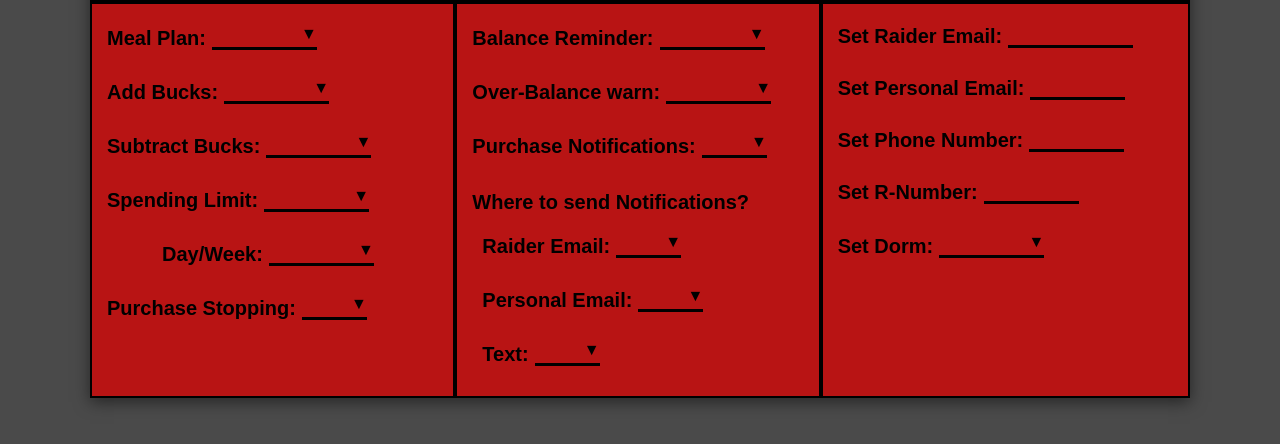
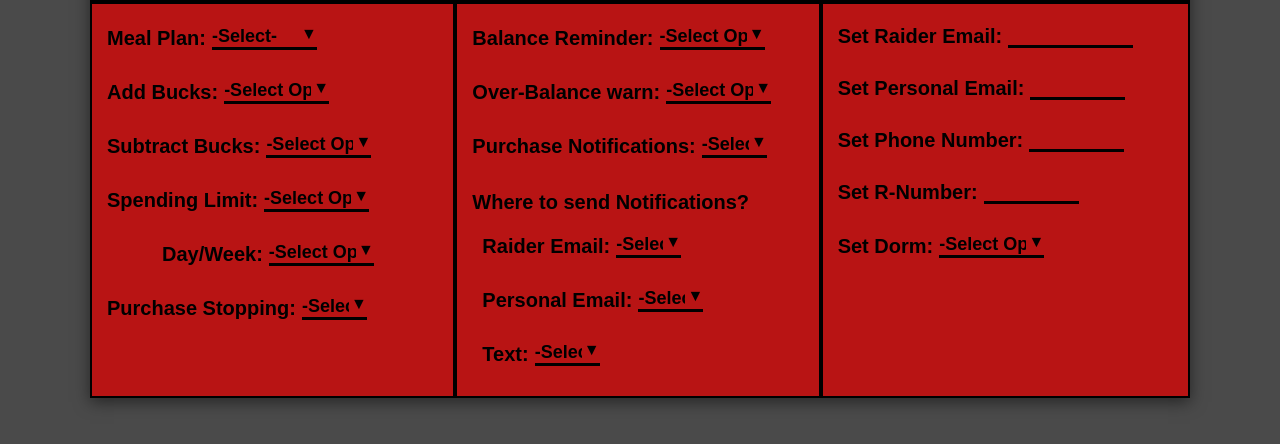
Before and after one commit to Ashie2607/Raider_Bucks_2, a plain HTML site: page settings.html in a window 1280 px wide. Shown: the part 346-790 px from the top of the page. Drawn offline with Linux system fonts and the light colour scheme.

Commit message:
Changed index style name and added more to settings

```diff
--- a/settings.html
+++ b/settings.html
@@ -54,42 +54,71 @@
                     <div class="form-row">
                         <label>Meal Plan:</label>
                         <div class="select-wrapper">
-                            <select><option value=""></option></select>
+                            <select>
+                                <option value="">-Select-</option>
+                                <option value=""> Plan 1</option>
+                                <option value=""> Plan 2</option>
+                                <option value=""> Plan 3</option>
+                            </select>
+
                         </div>
                     </div>
 
                     <div class="form-row">
                         <label>Add Bucks:</label>
                         <div class="select-wrapper">
-                            <select><option value=""></option></select>
+                            <select>
+                                <option value="">-Select Option-</option>
+                                <option value=""> $5</option>
+                                <option value=""> $10</option>
+                                <option value=""> $20</option>
+                            </select>
                         </div>
                     </div>
 
                     <div class="form-row">
                         <label>Subtract Bucks:</label>
                         <div class="select-wrapper">
-                            <select><option value=""></option></select>
+                            <select>
+                                <option value="">-Select Option-</option>
+                                <option value=""> $5</option>
+                                <option value=""> $10</option>
+                                <option value=""> $20</option>
+                            </select>
                         </div>
                     </div>
 
                     <div class="form-row">
                         <label>Spending Limit:</label>
                         <div class="select-wrapper">
-                            <select><option value=""></option></select>
+                            <select>
+                                <option value="">-Select Option-</option>
+                                <option value=""> $50</option>
+                                <option value=""> $100</option>
+                                <option value=""> $200</option>
+                            </select>
                         </div>
                     </div>
 
                     <div class="form-row indented">
                         <label>Day/Week:</label>
                         <div class="select-wrapper">
-                            <select><option value=""></option></select>
+                            <select>
+                                <option value="">-Select Option-</option>
+                                <option value=""> Daily</option>
+                                <option value=""> Weekly</option>
+                            </select>
                         </div>
                     </div>
 
                     <div class="form-row">
                         <label>Purchase Stopping:</label>
                         <div class="select-wrapper short">
-                            <select><option value=""></option></select>
+                            <select>
+                                <option value="">-Select Option-</option>
+                                <option value=""> Yes</option>
+                                <option value=""> No</option>
+                            </select>
                         </div>
                     </div>
                 </div>
@@ -104,21 +133,33 @@
                     <div class="form-row">
                         <label>Balance Reminder:</label>
                         <div class="select-wrapper">
-                            <select><option value=""></option></select>
+                            <select>
+                                <option value="">-Select Option-</option>
+                                <option value="">Yes</option>
+                                <option value="">No</option>
+                            </select>
                         </div>
                     </div>
 
                     <div class="form-row">
                         <label>Over-Balance warn:</label>
                         <div class="select-wrapper">
-                            <select><option value=""></option></select>
+                            <select>
+                                <option value="">-Select Option-</option>
+                                <option value="">Yes</option>
+                                <option value="">No</option>
+                            </select>
                         </div>
                     </div>
 
                     <div class="form-row">
                         <label>Purchase Notifications:</label>
                         <div class="select-wrapper short">
-                            <select><option value=""></option></select>
+                            <select>
+                                <option value="">-Select Option-</option>
+                                <option value="">Yes</option>
+                                <option value="">No</option>
+                            </select>
                         </div>
                     </div>
 
@@ -127,21 +168,33 @@
                     <div class="form-row indented-sm">
                         <label>Raider Email:</label>
                         <div class="select-wrapper short">
-                            <select><option value=""></option></select>
+                            <select>
+                                <option value="">-Select Option-</option>
+                                <option value="">Yes</option>
+                                <option value="">No</option>
+                            </select>
                         </div>
                     </div>
 
                     <div class="form-row indented-sm">
                         <label>Personal Email:</label>
                         <div class="select-wrapper short">
-                            <select><option value=""></option></select>
+                            <select>
+                                <option value="">-Select Option-</option>
+                                <option value="">Yes</option>
+                                <option value="">No</option>
+                            </select>
                         </div>
                     </div>
 
                     <div class="form-row indented-sm">
                         <label>Text:</label>
                         <div class="select-wrapper short">
-                            <select><option value=""></option></select>
+                            <select>
+                                <option value="">-Select Option-</option>
+                                <option value="">Yes</option>
+                                <option value="">No</option>
+                            </select>
                         </div>
                     </div>
                 </div>
@@ -176,7 +229,12 @@
                     <div class="form-row">
                         <label>Set Dorm:</label>
                         <div class="select-wrapper">
-                            <select><option value=""></option></select>
+                            <select>
+                                <option value="">-Select Option-</option>
+                                <option value="">Dorm 1</option>
+                                <option value="">Dorm 2</option>
+                                <option value="">Dorm 3</option>
+                            </select>
                         </div>
                     </div>
                 </div>
```
Also changed, not shown: index.html (+1 -1 lines), indexstyle.css (renamed from style.css).
